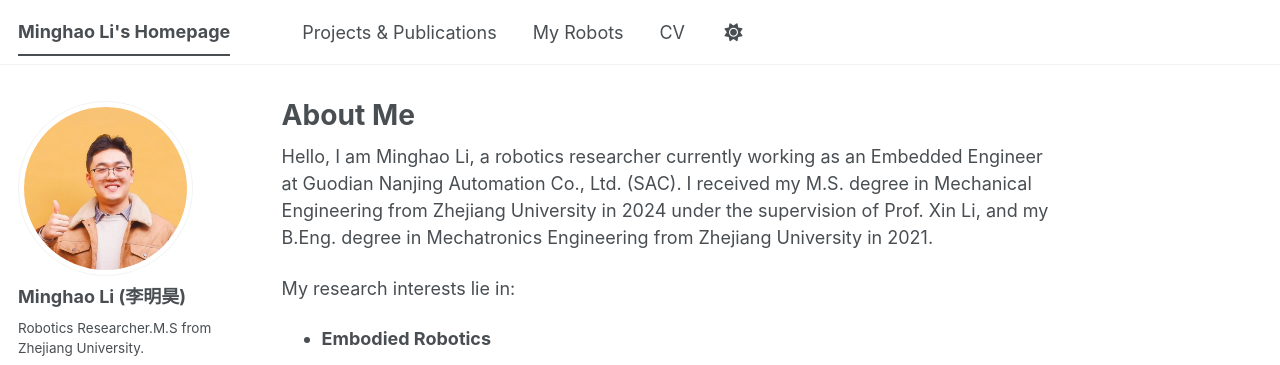
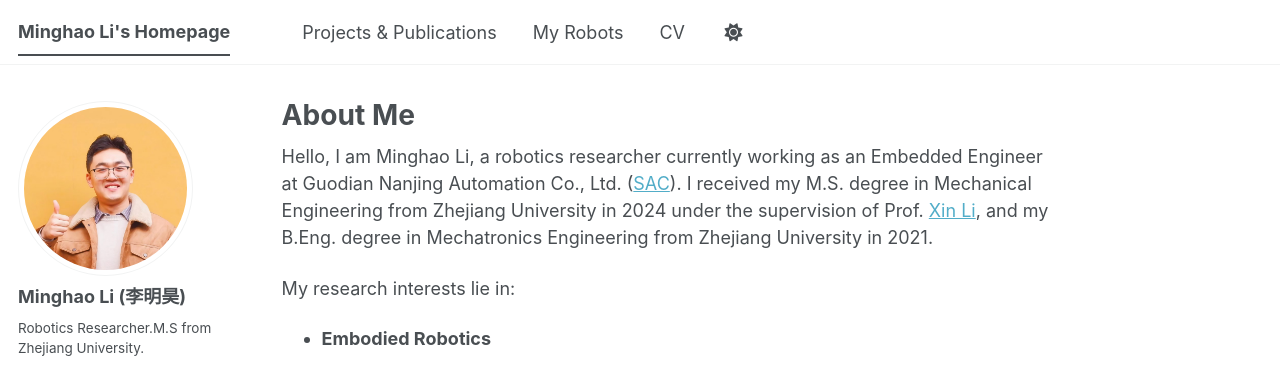
Before and after one commit to lim-0619/lim-0619.github.io, a Jekyll site: the page built from _pages/about.md, in a window 1280 px wide and 1223 px high. Shown: the top 365 px of the window. Built offline with Jekyll 4.4.1, drawn with Linux system fonts in a browser that asks for light colours; a script bundle is joined from its source files by our own code; library files that are not in the unit come from our copies; part of the change alters nothing that is shown.

```diff
--- a/_pages/about.md
+++ b/_pages/about.md
@@ -8,7 +8,7 @@ redirect_from:
   - /about.html
 ---
 
-Hello, I am Minghao Li, a robotics researcher currently working as an Embedded Engineer at Guodian Nanjing Automation Co., Ltd. (SAC). I received my M.S. degree in Mechanical Engineering from Zhejiang University in 2024 under the supervision of Prof. Xin Li, and my B.Eng. degree in Mechatronics Engineering from Zhejiang University in 2021.
+Hello, I am Minghao Li, a robotics researcher currently working as an Embedded Engineer at Guodian Nanjing Automation Co., Ltd. ([SAC](http://www.sac-china.com/site/303/index.html)). I received my M.S. degree in Mechanical Engineering from Zhejiang University in 2024 under the supervision of Prof. [Xin Li](https://person.zju.edu.cn/vortexdoctor#0), and my B.Eng. degree in Mechatronics Engineering from Zhejiang University in 2021.
 
 My research interests lie in:
 
```
